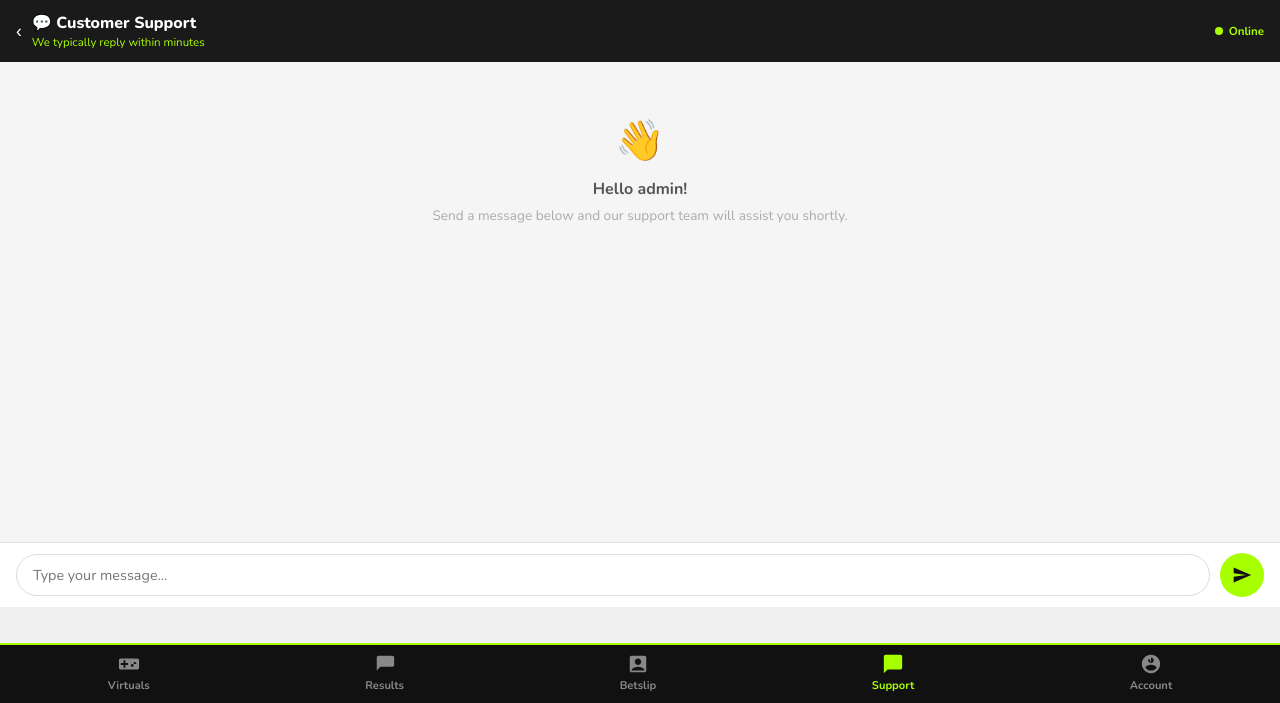
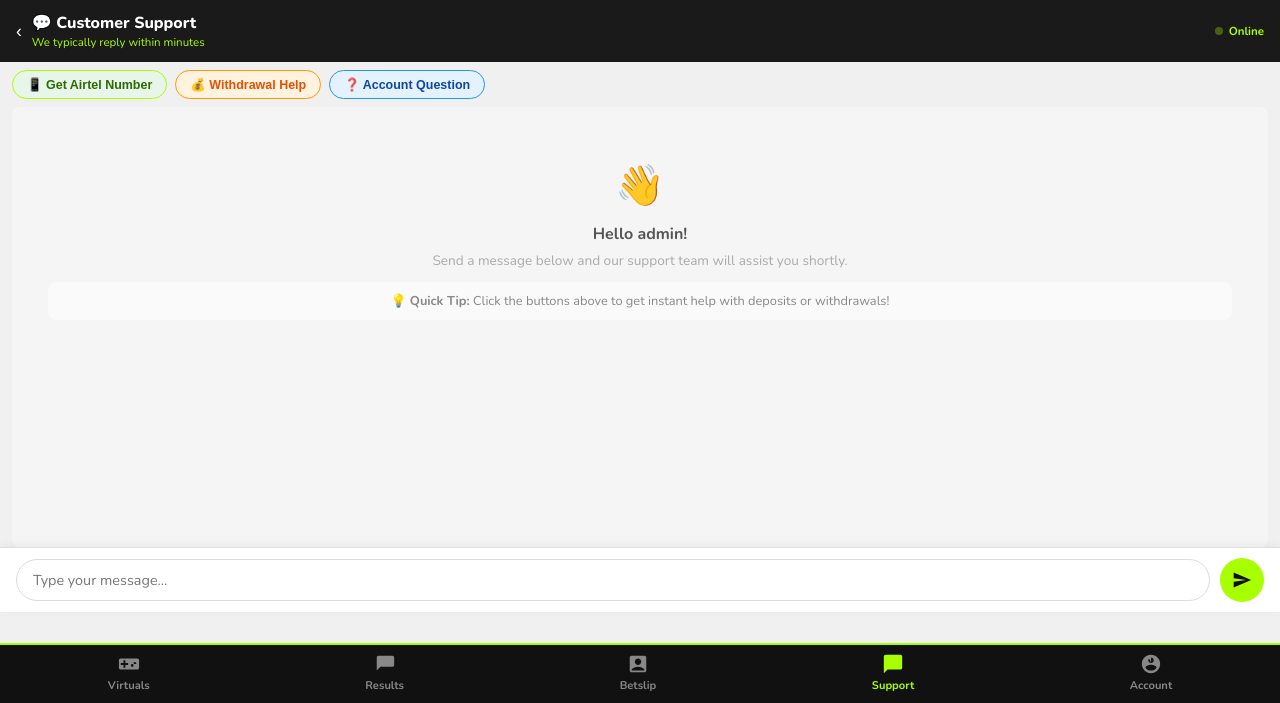
Before and after one commit to looadingai/betpawa-virtual-sports, a Flask app: page /support in a window 1280 px wide. Shown: the part 97-800 px from the top of the page. Run offline with Flask 3, Linux system fonts and the light colour scheme; the visitor is signed in with stand-in values (Sample User, id 1); data comes from the database, SQL or seed files in the repository; data that the repository does not hold is empty.

Commit message:
Update support.html

```diff
--- a/templates/support.html
+++ b/templates/support.html
@@ -11,7 +11,7 @@
     <div style="color:#a8ff00;font-size:.72rem">We typically reply within minutes</div>
   </div>
   <div style="margin-left:auto;display:flex;align-items:center;gap:6px">
-    <span style="width:8px;height:8px;background:#a8ff00;border-radius:50%;display:inline-block"></span>
+    <span style="width:8px;height:8px;background:#a8ff00;border-radius:50%;display:inline-block;animation:pulse 1.5s infinite"></span>
     <span style="color:#a8ff00;font-size:.72rem;font-weight:700">Online</span>
   </div>
 </div>
@@ -27,13 +27,42 @@
 </div>
 {% endif %}
 
+<!-- Deposit notification -->
+{% if request.args.get('deposit') %}
+<div style="background:#e8f5e9;border-left:4px solid #a8ff00;padding:12px 16px;margin:8px 12px;border-radius:8px">
+  <div style="font-weight:800;margin-bottom:4px">📱 Manual Deposit Support</div>
+  <div style="font-size:.85rem;color:#2d6a00">
+    Need the Airtel number for deposit? Ask our support team below and they'll provide it to you immediately.
+  </div>
+</div>
+{% endif %}
+
+<!-- Quick Action Buttons -->
+<div style="padding:8px 12px;display:flex;gap:8px;flex-wrap:wrap">
+  <button onclick="sendQuickMessage('I need the Airtel number for deposit. Please provide it.')"
+          style="background:#e8f5e9;border:1px solid #a8ff00;color:#2d6a00;padding:6px 14px;border-radius:20px;font-weight:700;font-size:.78rem;cursor:pointer">
+    📱 Get Airtel Number
+  </button>
+  <button onclick="sendQuickMessage('I need help with my withdrawal. Please assist me.')"
+          style="background:#fff3e0;border:1px solid #ff9800;color:#e65100;padding:6px 14px;border-radius:20px;font-weight:700;font-size:.78rem;cursor:pointer">
+    💰 Withdrawal Help
+  </button>
+  <button onclick="sendQuickMessage('I have a question about my account.')"
+          style="background:#e3f2fd;border:1px solid #2196f3;color:#0d47a1;padding:6px 14px;border-radius:20px;font-weight:700;font-size:.78rem;cursor:pointer">
+    ❓ Account Question
+  </button>
+</div>
+
 <!-- Chat messages -->
-<div id="chat-box" style="padding:12px 16px;min-height:60vh;max-height:65vh;overflow-y:auto;display:flex;flex-direction:column;gap:10px;background:#f5f5f5">
+<div id="chat-box" style="padding:12px 16px;min-height:55vh;max-height:60vh;overflow-y:auto;display:flex;flex-direction:column;gap:10px;background:#f5f5f5;border-radius:8px;margin:0 12px">
   {% if not messages %}
   <div style="text-align:center;color:#aaa;padding:40px 20px">
     <div style="font-size:2.5rem;margin-bottom:10px">👋</div>
     <div style="font-weight:700;color:#555">Hello {{ user['username'] }}!</div>
     <div style="font-size:.85rem;margin-top:6px">Send a message below and our support team will assist you shortly.</div>
+    <div style="font-size:.8rem;color:#888;margin-top:12px;padding:10px;background:#fafafa;border-radius:8px">
+      💡 <strong>Quick Tip:</strong> Click the buttons above to get instant help with deposits or withdrawals!
+    </div>
   </div>
   {% endif %}
 
@@ -54,30 +83,82 @@
   {% endfor %}
 </div>
 
+<!-- Typing indicator (hidden by default) -->
+<div id="typing-indicator" style="display:none;padding:4px 16px;margin-left:12px;color:#888;font-size:.8rem">
+  <span>⚡ Support team is typing...</span>
+</div>
+
 <!-- Input form -->
-<div style="position:sticky;bottom:80px;background:white;border-top:1px solid #e0e0e0;padding:10px 16px">
-  <form method="POST" action="/support/send" style="display:flex;gap:10px;align-items:center">
+<div style="position:sticky;bottom:80px;background:white;border-top:1px solid #e0e0e0;padding:10px 16px;box-shadow:0 -2px 10px rgba(0,0,0,0.05)">
+  <form method="POST" action="/support/send" id="chatForm" style="display:flex;gap:10px;align-items:center">
     <input type="text" name="message" id="msg-input" class="form-control"
            placeholder="Type your message…" autocomplete="off" required
-           style="flex:1;border-radius:24px;padding:10px 16px;border:1.5px solid #ddd;font-size:.9rem">
+           style="flex:1;border-radius:24px;padding:10px 16px;border:1.5px solid #ddd;font-size:.9rem;font-family:'Nunito',sans-serif">
     <button type="submit"
-            style="background:var(--bp-green);border:none;border-radius:50%;width:44px;height:44px;display:flex;align-items:center;justify-content:center;cursor:pointer;flex-shrink:0">
+            style="background:var(--bp-green);border:none;border-radius:50%;width:44px;height:44px;display:flex;align-items:center;justify-content:center;cursor:pointer;flex-shrink:0;transition:transform 0.1s">
       <svg viewBox="0 0 24 24" fill="#111" width="20" height="20"><path d="M2.01 21L23 12 2.01 3 2 10l15 2-15 2z"/></svg>
     </button>
   </form>
 </div>
+
+<style>
+@keyframes pulse {
+  0%, 100% { opacity: 1; }
+  50% { opacity: 0.3; }
+}
+
+#chat-box::-webkit-scrollbar {
+    width: 4px;
+}
+#chat-box::-webkit-scrollbar-track {
+    background: #f5f5f5;
+}
+#chat-box::-webkit-scrollbar-thumb {
+    background: #ccc;
+    border-radius: 4px;
+}
+
+button[type="submit"]:active {
+    transform: scale(0.92);
+}
+</style>
 
 <script>
 // Scroll to bottom on load
 const chatBox = document.getElementById('chat-box');
 chatBox.scrollTop = chatBox.scrollHeight;
 
-// Poll for new messages every 5 seconds
+// Quick message function
+function sendQuickMessage(message) {
+    const input = document.getElementById('msg-input');
+    input.value = message;
+    document.getElementById('chatForm').submit();
+}
+
+// Send message on Enter key (without Shift)
+document.getElementById('msg-input')?.addEventListener('keydown', function(e) {
+    if (e.key === 'Enter' && !e.shiftKey) {
+        e.preventDefault();
+        document.getElementById('chatForm').submit();
+    }
+});
+
+// Poll for new messages every 3 seconds
 let lastId = {{ messages[-1]['id'] if messages else 0 }};
+let isPolling = false;
+
 setInterval(async () => {
+    if (isPolling) return;
+    isPolling = true;
+
+    try {
         const res = await fetch(`/support/poll?last_id=${lastId}`);
         const data = await res.json();
+
         if (data.messages && data.messages.length > 0) {
+            // Hide typing indicator when admin responds
+            document.getElementById('typing-indicator').style.display = 'none';
+
             data.messages.forEach(msg => {
                 lastId = Math.max(lastId, msg.id);
                 const div = document.createElement('div');
@@ -97,6 +178,38 @@
             });
             chatBox.scrollTop = chatBox.scrollHeight;
         }
+    } catch (e) {
+        console.error('Polling error:', e);
+    }
+
+    isPolling = false;
+}, 3000);
+
+// Show typing indicator when admin is responding (simulated)
+// This would need server-side support for real typing indicators
+let typingTimeout;
+function showTypingIndicator() {
+    document.getElementById('typing-indicator').style.display = 'block';
+    clearTimeout(typingTimeout);
+    typingTimeout = setTimeout(() => {
+        document.getElementById('typing-indicator').style.display = 'none';
     }, 5000);
+}
+
+// Check if last message was from user, show typing indicator
+function checkLastMessage() {
+    const lastMsg = chatBox.lastElementChild;
+    if (lastMsg) {
+        const isUser = lastMsg.querySelector('[style*="flex-end"]') !== null;
+        if (isUser) {
+            showTypingIndicator();
+        }
+    }
+}
+
+// Call after sending message
+document.getElementById('chatForm')?.addEventListener('submit', function() {
+    setTimeout(showTypingIndicator, 500);
+});
 </script>
 {% endblock %}
```
Lines whose indentation alone changed are shown as unchanged.
